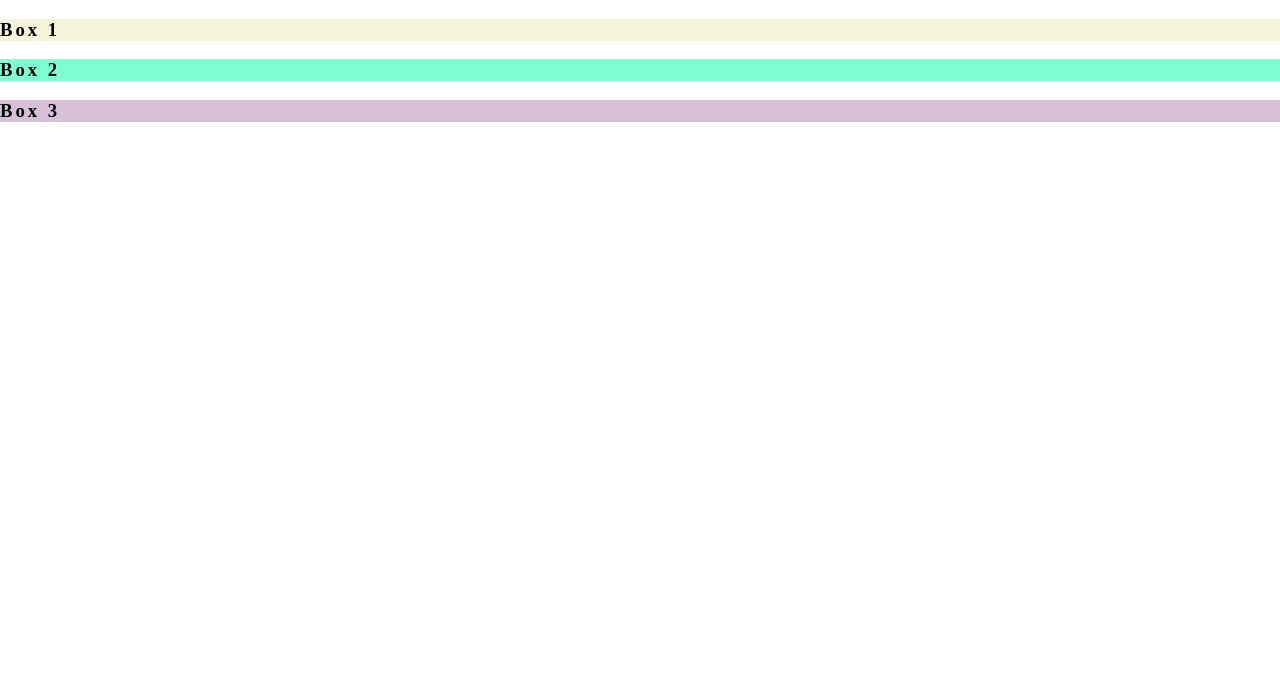
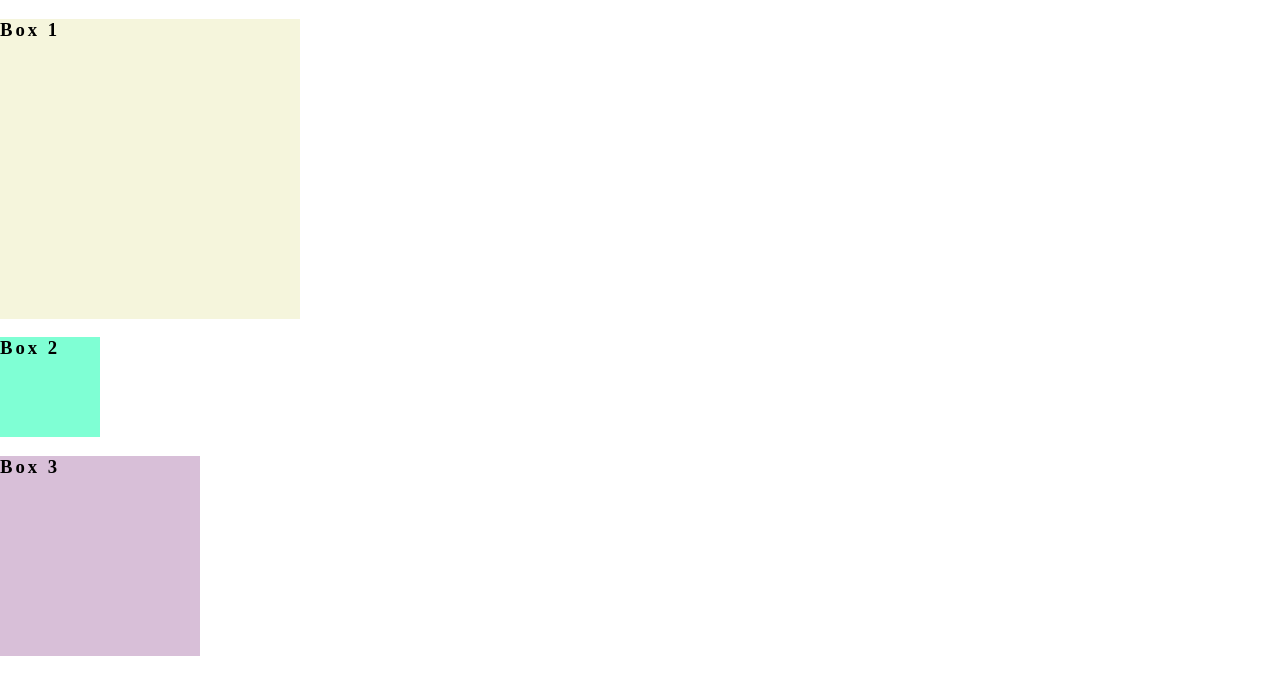
Before and after one commit to pat-white-code/MergeConflict-Practice, a plain HTML site: page index.html in a window 1280 px wide. Drawn offline with Linux system fonts and the light colour scheme.

Commit message:
Added changes

```diff
--- a/styles.css
+++ b/styles.css
@@ -9,12 +9,18 @@ h3 {
 
 .box1 {
   background-color: beige;
+  height: 300px;
+  width: 300px;
 }
 
 .box2 {
   background-color: aquamarine;
+  height: 100px;
+  width: 100px;
 }
 
 .box3 {
   background-color: thistle;
+  height: 200px;
+  width: 200px;
 }
```
